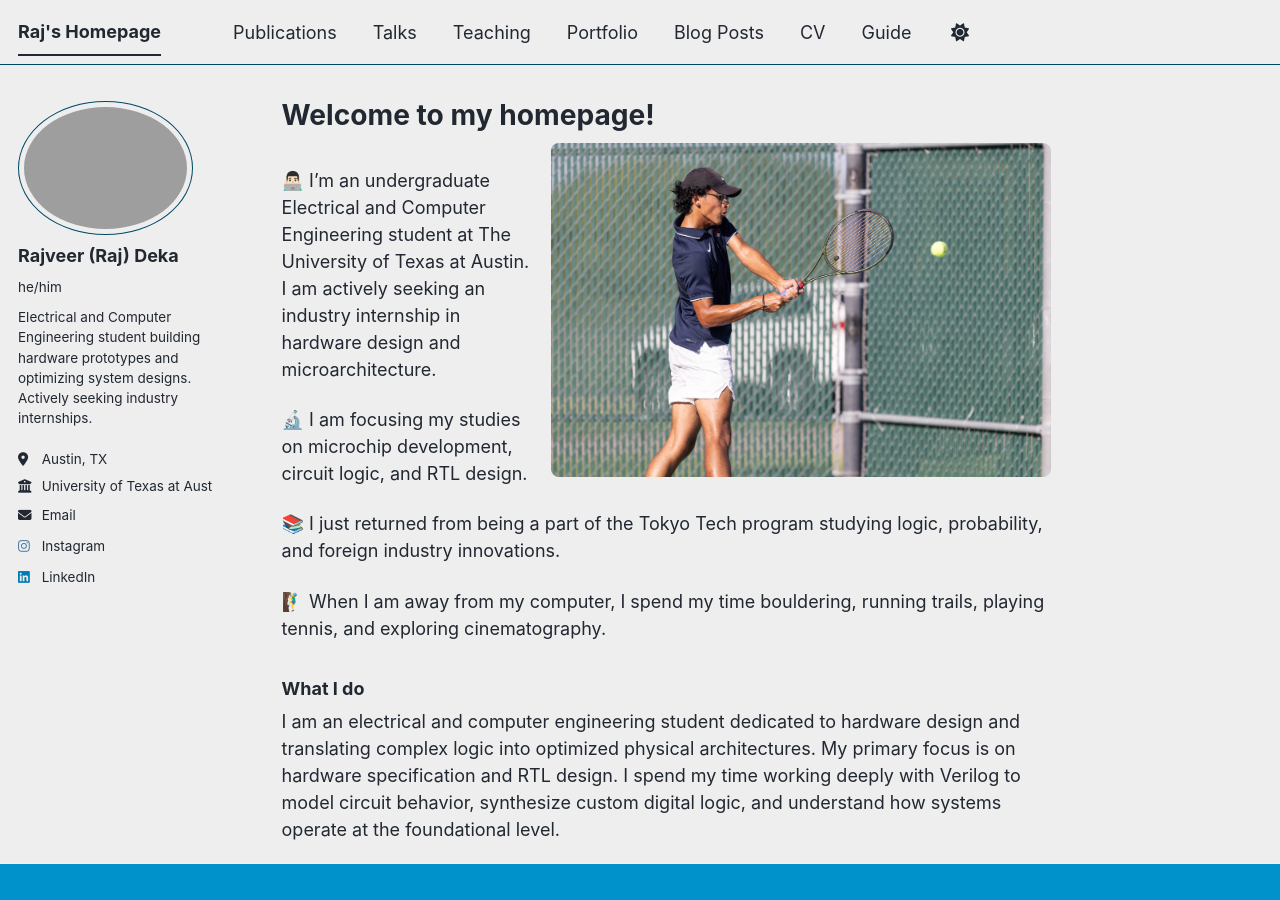
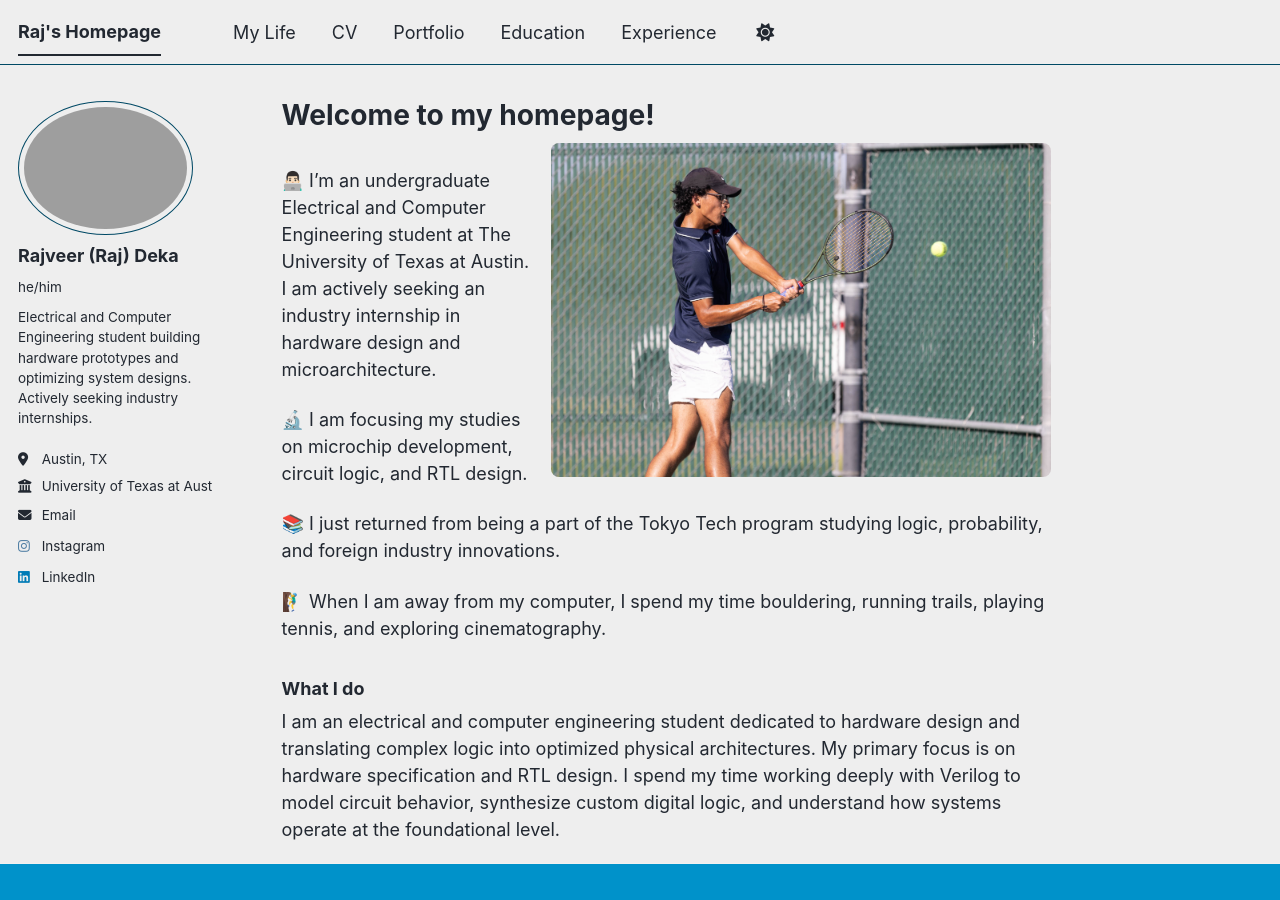
Before and after one commit to rajdeka/rajdeka.github.io, a Jekyll site: the page built from _pages/about.md, in a window 1280 px wide and 900 px high. Built offline with Jekyll 4.4.1, drawn with Linux system fonts in a browser that asks for light colours; a style sheet for code colours, icons or effects is not loaded.

Commit message:
Update navigation.yml

```diff
--- a/_data/navigation.yml
+++ b/_data/navigation.yml
@@ -8,26 +8,27 @@
 #      Markdown formatted page while the second is generated using JSON.
 
 main:
-  - title: "Publications"
+  - title: "My Life"
     url: /publications/
 
-  - title: "Talks"
-    url: /talks/
-
-  - title: "Teaching"
-    url: /teaching/
+  - title: "CV"
+    url: /images/Rajveer Deka Resume Summer 2026.pdf
 
   - title: "Portfolio"
     url: /portfolio/
 
-  - title: "Blog Posts"
-    url: /year-archive/
+  - title: "Education"
+    url: /talks/
 
-  - title: "CV"
-    url: /images/Rajveer Deka Resume Summer 2026.pdf
+  - title: "Experience"
+    url: /teaching/
+
+ # - title: "Blog Posts"
+ #   url: /year-archive/
+
 
   # - title: "CV"
   #   url: /cv-json/
 
-  - title: "Guide"
-    url: /markdown/
+ # - title: "Guide"
+  #  url: /markdown/
```
